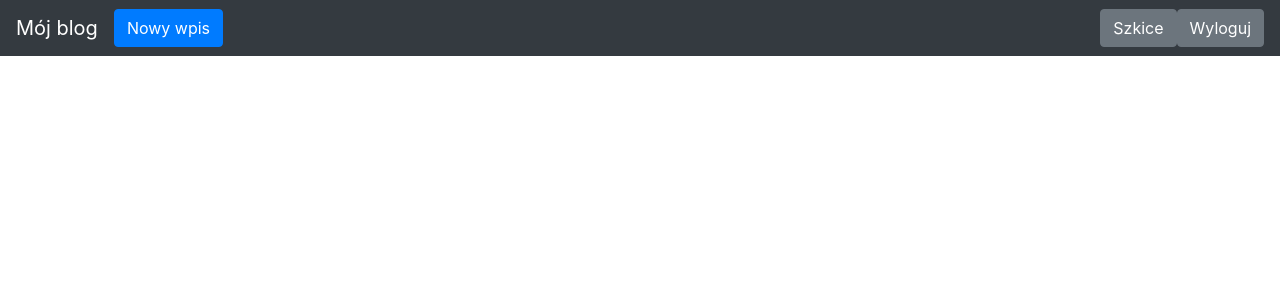
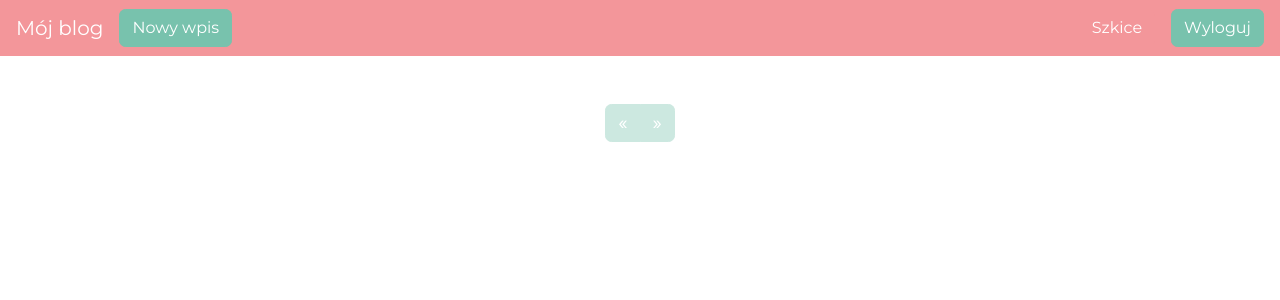
Before and after one commit to aleksigl/Blog, a Flask app: page / in a window 1280 px wide. Shown: the top 300 px of the page. Run offline with Flask 3, Linux system fonts and the light colour scheme; the visitor is signed in with stand-in values (Sample User, id 1); some libraries are stand-ins or nearby versions.

Commit message:
Update style

```diff
--- a/blog/forms.py
+++ b/blog/forms.py
@@ -25,3 +25,7 @@ class LoginForm(FlaskForm):
         if field.data != Config.ADMIN_PASSWORD:
             raise ValidationError("Invalid password")
         return field.data
+
+
+class DeleteForm(FlaskForm):
+    pass
--- a/blog/routes.py
+++ b/blog/routes.py
@@ -1,7 +1,7 @@
 from flask import render_template, request, flash, redirect, url_for, session
 from blog import app
 from blog.models import Entry, db
-from blog.forms import EntryForm, LoginForm
+from blog.forms import EntryForm, LoginForm, DeleteForm
 import functools
 
 
@@ -30,7 +30,7 @@ def manage_entry(entry_id=None):
             try:
                 if entry:
                     form.populate_obj(entry)
-                    flash('Twoje zmiany zostały opublikowane.', 'success')
+                    flash('Twoje zmiany zostały zapisane.', 'success')
                 else:
                     entry = Entry(
                         title=form.title.data,
@@ -51,8 +51,12 @@ def manage_entry(entry_id=None):
 
 @app.route("/")
 def index():
-    all_posts = Entry.query.filter_by(is_published=True).order_by(Entry.pub_date.desc())
-    return render_template("homepage.html", all_posts=all_posts)
+    delete_form = DeleteForm()
+    page = request.args.get('page', 1, type=int)
+    per_page = 5
+    pagination = Entry.query.filter_by(is_published=True).order_by(Entry.pub_date.desc()).paginate(page=page,                                                                                     per_page=per_page)
+    entries = pagination.items
+    return render_template("homepage.html", all_posts=entries, pagination=pagination, delete_form=delete_form)
 
 
 @app.route("/new-post/", methods=["GET", "POST"])
@@ -98,5 +102,59 @@ def list_drafts():
     return render_template("drafts.html", drafts=drafts)
 
 
+@app.route("/delete-post/<int:entry_id>", methods=["POST"])
+@login_required
+def delete_entry(entry_id):
+    form = DeleteForm()
+    if form.validate_on_submit():
+        entry = Entry.query.get_or_404(entry_id)
+        try:
+            db.session.delete(entry)
+            db.session.commit()
+            flash(f'Post o tytule "{entry.title}" został usunięty.', 'danger')
+            return redirect(request.referrer or url_for("index"))
+        except Exception as e:
+            db.session.rollback()
+            error = f"Błąd podczas usuwania: {str(e)}"
+            flash(error, 'warning')
+    else:
+        flash('Błąd w trakcie usuwania wpisu.', 'warning')
+        return redirect(request.referrer or url_for("index"))
+
+
+@app.route("/publish-post/<int:entry_id>", methods=["POST"])
+@login_required
+def publish_entry(entry_id):
+    entry = Entry.query.get_or_404(entry_id)
+    if entry.is_published:
+        flash("Post jest już opublikowany.", "warning")
+    else:
+        try:
+            entry.is_published = True
+            db.session.commit()
+            flash(f'Post "{entry.title}" został opublikowany.', "success")
+        except Exception as e:
+            db.session.rollback()
+            flash(f'Błąd podczas publikowania: {str(e)}', "danger")
+    return redirect(url_for("list_drafts"))
+
+
+@app.route("/unpublish-post/<int:entry_id>", methods=["POST"])
+@login_required
+def unpublish_entry(entry_id):
+    entry = Entry.query.get_or_404(entry_id)
+    if entry.is_published is False:
+        flash("Post nie jest jeszcze opublikowany.", "warning")
+    else:
+        try:
+            entry.is_published = False
+            db.session.commit()
+            flash(f'Post "{entry.title}" został przeniesiony do sekcji szkiców.', "success")
+        except Exception as e:
+            db.session.rollback()
+            flash(f'Błąd podczas wprowadzania zmian: {str(e)}', "danger")
+    return redirect(url_for("index"))
+
+
 if __name__ == "__main__":
     app.run(debug=True)
--- a/blog/templates/base.html
+++ b/blog/templates/base.html
@@ -8,11 +8,9 @@
  <meta name="description" content="">
  <title>Twój ulubiony blog</title>
 
- <link rel="canonical" href="https://getbootstrap.com/docs/4.5/examples/starter-template/">
+ <link rel="stylesheet" href="https://cdn.jsdelivr.net/npm/bootswatch@4.5.2/dist/minty/bootstrap.min.css">
 
- <!-- Bootstrap core CSS -->
- <link rel="stylesheet" href="https://stackpath.bootstrapcdn.com/bootstrap/4.5.0/css/bootstrap.min.css"
-   integrity="sha384-9aIt2nRpC12Uk9gS9baDl411NQApFmC26EwAOH8WgZl5MYYxFfc+NcPb1dKGj7Sk" crossorigin="anonymous">
+ <link rel="stylesheet" href="https://cdn.jsdelivr.net/npm/bootstrap-icons@1.10.5/font/bootstrap-icons.css">
 
  <style>
    body {
@@ -34,11 +32,11 @@
   <ul class="navbar-nav mr-auto"></ul>
   {% if session.logged_in %}
     <div class="d-flex align-items-center">
-      <form class="d-flex my-2 my-lg-0 me-3" action="{{ url_for('list_drafts') }}" method="GET">
+      <form class="d-flex my-2 my-lg-0 mr-3" action="{{ url_for('list_drafts') }}" method="GET">
         <button class="btn btn-secondary my-2 my-sm-0" type="submit">Szkice</button>
       </form>
       <form class="d-flex my-2 my-lg-0 ms-3" action="{{ url_for('logout') }}" method="POST">
-        <button class="btn btn-secondary my-2 my-sm-0" type="submit">Wyloguj</button>
+        <button class="btn btn-primary my-2 my-sm-0" type="submit">Wyloguj</button>
       </form>
     </div>
   {% else %}
@@ -63,7 +61,7 @@
    {% block content %}
    {% endblock %}
 
- </main><!-- /.container -->
+ </main>
  <script src="https://code.jquery.com/jquery-3.5.1.slim.min.js"
    integrity="sha384-DfXdz2htPH0lsSSs5nCTpuj/zy4C+OGpamoFVy38MVBnE+IbbVYUew+OrCXaRkfj"
    crossorigin="anonymous"></script>
--- a/blog/templates/homepage.html
+++ b/blog/templates/homepage.html
@@ -5,23 +5,80 @@
 {% for post in all_posts %}
 
 <div>
-    <div>
-       <h2 class="d-inline-block">{{ post.title }}</h2>
-        {% if session.logged_in %}
-        <a href="{{ url_for('edit_entry', entry_id=post.id) }}">
+<div class="d-flex justify-content-between align-items-center w-100">
+  <h2 class="mb-0 mr-3">
+    <i class="bi bi-flower3 text-secondary"></i> {{ post.title }}
+</h2>
+    {% if session.logged_in %}
+        <div class="d-flex align-items-center">
 
-        <svg class="bi bi-pencil float-right" width="1em" height="1em" viewBox="0 0 16 16" fill="currentColor" xmlns="http://www.w3.org/2000/svg">
-           <path fill-rule="evenodd" d="M11.293 1.293a1 1 0 0 1 1.414 0l2 2a1 1 0 0 1 0 1.414l-9 9a1 1 0 0 1-.39.242l-3 1a1 1 0 0 1-1.266-1.265l1-3a1 1 0 0 1 .242-.391l9-9zM12 2l2 2-9 9-3 1 1-3 9-9z"/>
-           <path fill-rule="evenodd" d="M12.146 6.354l-2.5-2.5.708-.708 2.5 2.5-.707.708zM3 10v.5a.5.5 0 0 0 .5.5H4v.5a.5.5 0 0 0 .5.5H5v.5a.5.5 0 0 0 .5.5H6v-1.5a.5.5 0 0 0-.5-.5H5v-.5a.5.5 0 0 0-.5-.5H3z"/>
-        </svg>
+        <form action="{{ url_for('delete_entry', entry_id=post.id) }}" method="POST" class="mb-0 ml-2">
+            <button type="submit" class="btn btn-link text-danger p-0" title="Usuń post">
+                <i class="bi bi-trash3" style="font-size: 1.2em;"></i>
+            </button>
+        </form>
+
+        <form action="{{ url_for('unpublish_entry', entry_id=post.id) }}" method="POST" class="mb-0 ml-2">
+            <button type="submit" class="btn btn-link text-warning p-0" title="Odpublikuj post">
+                <i class="bi bi-arrow-counterclockwise" style="font-size: 1.4em;"></i>
+            </button>
+        </form>
+
+        <a href="{{ url_for('edit_entry', entry_id=post.id) }}" class="ml-2 text-primary" title="Edytuj post">
+            <i class="bi bi-pencil" style="font-size: 1.2em;"></i>
         </a>
-        {% endif %}
+
     </div>
+    {% endif %}
+</div>
     <p>{{ post.pub_date.strftime('%Y-%m-%d') }}</p>
     <p>
        {{ post.body}}
     </p>
 </div>
 
+  {% if not loop.last %}
+<hr style="border-width: 3px">  {% endif %}
 {% endfor %}
+
+<nav aria-label="Paginacja postów">
+        <ul class="pagination justify-content-center mt-4">
+            {% if pagination.has_prev %}
+            <li class="page-item">
+                <a class="page-link" href="{{ url_for('index', page=pagination.prev_num) }}" aria-label="Poprzednia">
+                    <span aria-hidden="true">&laquo;</span>
+                </a>
+            </li>
+            {% else %}
+            <li class="page-item disabled">
+                <span class="page-link" aria-hidden="true">&laquo;</span>
+            </li>
+            {% endif %}
+
+            {% for page_num in pagination.iter_pages(left_edge=1, right_edge=1, left_current=2, right_current=2) %}
+                {% if page_num %}
+                    {% if page_num == pagination.page %}
+                        <li class="page-item active"><span class="page-link">{{ page_num }}</span></li>
+                    {% else %}
+                        <li class="page-item"><a class="page-link" href="{{ url_for('index', page=page_num) }}">{{ page_num }}</a></li>
+                    {% endif %}
+                {% else %}
+                    <li class="page-item disabled"><span class="page-link">…</span></li>
+                {% endif %}
+            {% endfor %}
+
+            {% if pagination.has_next %}
+            <li class="page-item">
+                <a class="page-link" href="{{ url_for('index', page=pagination.next_num) }}" aria-label="Następna">
+                    <span aria-hidden="true">&raquo;</span>
+                </a>
+            </li>
+            {% else %}
+            <li class="page-item disabled">
+                <span class="page-link" aria-hidden="true">&raquo;</span>
+            </li>
+            {% endif %}
+        </ul>
+    </nav>
+
 {% endblock %}
```
Also changed, not shown: blog/templates/drafts.html (+17 -0 lines), blog_entries.db.
